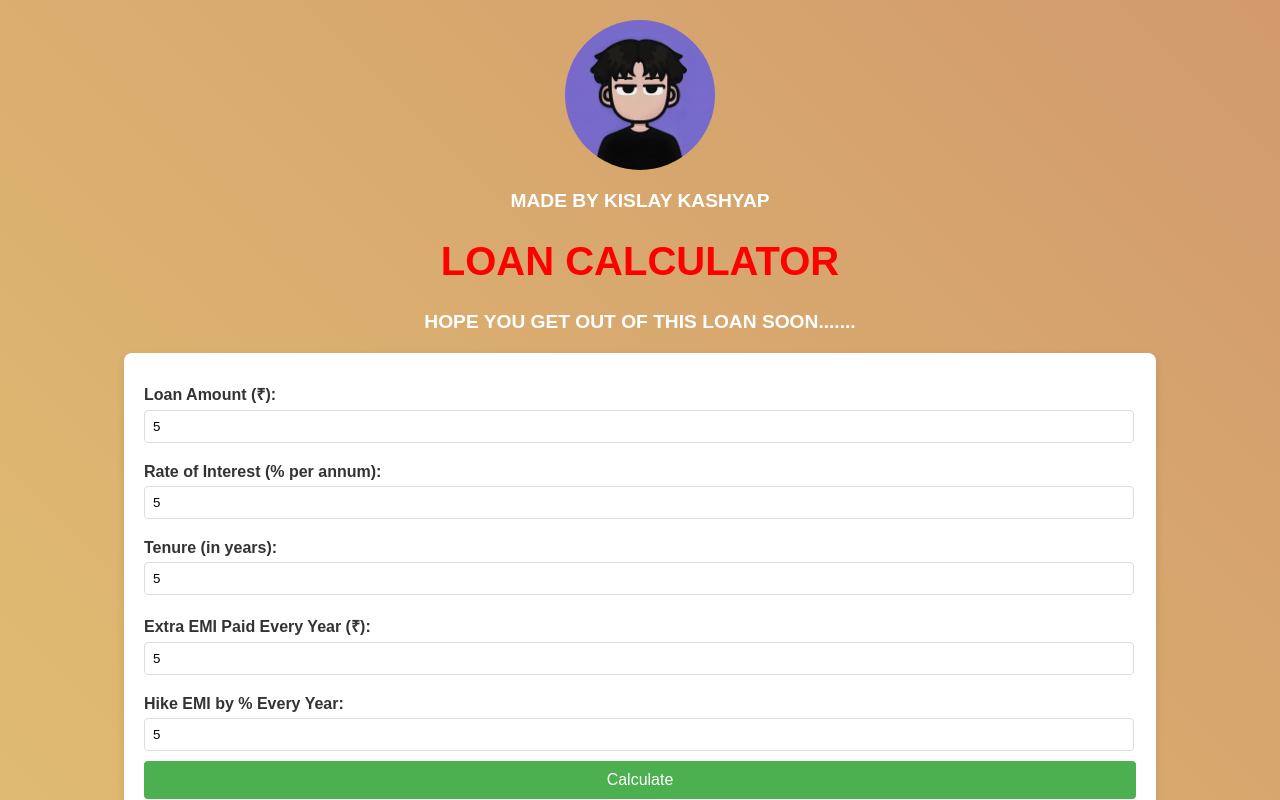
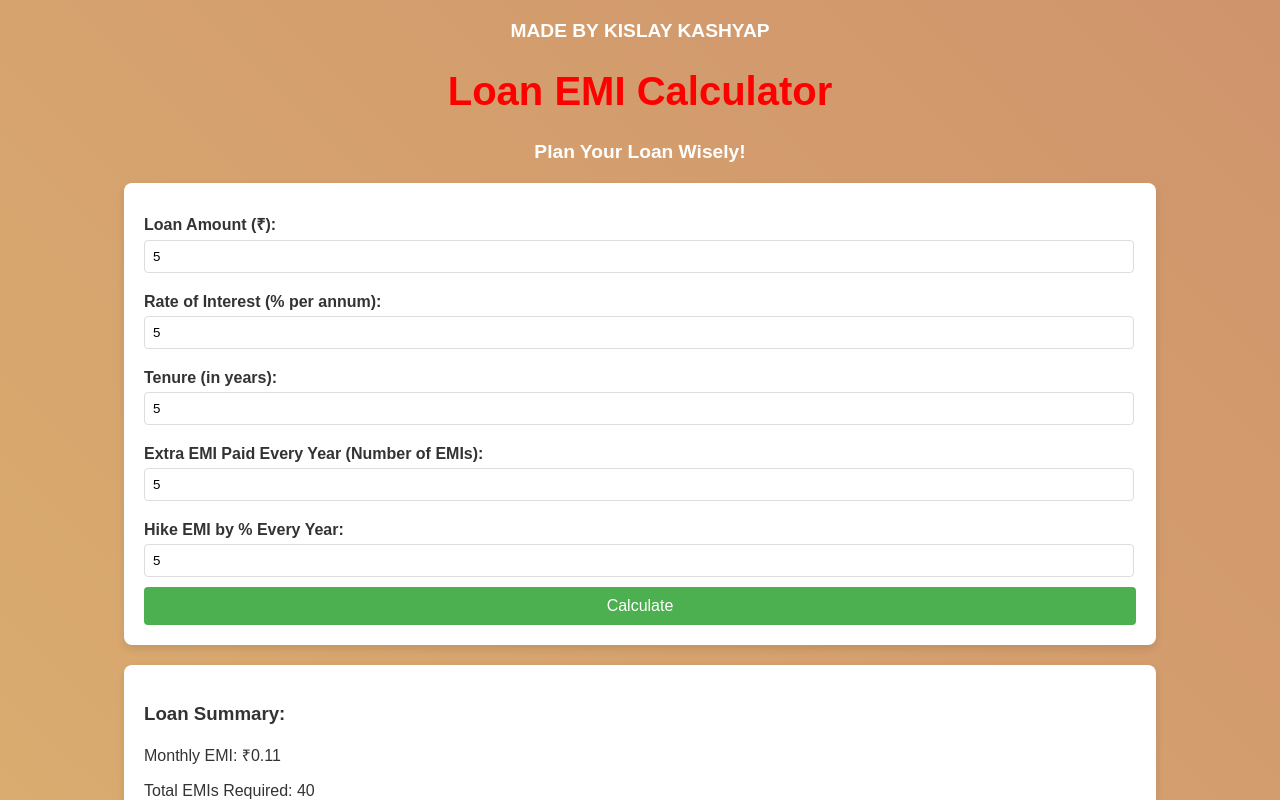
Before and after one commit to kislayjee/loan.calc, a plain HTML site: page index.html in a window 1280 px wide. Both pictures are taken after typing "5", "5", "5", "5", "5" into the empty fields and a click on the button "Calculate". Shown: the top 800 px of the page. Drawn offline with Linux system fonts and the light colour scheme.

Commit message:
Update index.html

```diff
--- a/index.html
+++ b/index.html
@@ -3,7 +3,7 @@
 <head>
     <meta charset="UTF-8">
     <meta name="viewport" content="width=device-width, initial-scale=1.0">
-    <title>LOAN CALCULATOR</title>
+    <title>Loan EMI Calculator</title>
     <style>
         body {
             font-family: Arial, sans-serif;
@@ -70,6 +70,7 @@
             border-radius: 8px;
             box-shadow: 0 4px 8px rgba(0, 0, 0, 0.1);
             text-align: left;
+            padding-bottom: 30px;
         }
         table {
             width: 100%;
@@ -89,10 +90,9 @@
     <script src="https://cdn.jsdelivr.net/npm/xlsx/dist/xlsx.full.min.js"></script>
 </head>
 <body>
-    <img src="photo_2024-11-07_20-34-08.jpg" alt="Profile Image" style="width: 150px; border-radius: 50%;">
     <h2>MADE BY KISLAY KASHYAP</h2>
-    <h1>LOAN CALCULATOR</h1>
-    <h2>HOPE YOU GET OUT OF THIS LOAN SOON.......</h2>
+    <h1>Loan EMI Calculator</h1>
+    <h2>Plan Your Loan Wisely!</h2>
 
     <form onsubmit="event.preventDefault(); calculateLoan();">
         <label for="loanAmount">Loan Amount (₹):</label>
@@ -104,7 +104,7 @@
         <label for="tenure">Tenure (in years):</label>
         <input type="number" id="tenure" name="tenure" required>
 
-        <label for="extraEMI">Extra EMI Paid Every Year (₹):</label>
+        <label for="extraEMI">Extra EMI Paid Every Year (Number of EMIs):</label>
         <input type="number" id="extraEMI" name="extraEMI">
 
         <label for="emiHikePercent">Hike EMI by % Every Year:</label>
@@ -114,7 +114,12 @@
     </form>
 
     <div class="result">
-        <button onclick="downloadSpreadsheet()">Download as Spreadsheet</button>
+        <h3>Loan Summary:</h3>
+        <p id="emiAmount"></p>
+        <p id="totalEMIs"></p>
+        <p id="interestSaved"></p>
+        <p id="loanCompletion"></p>
+        <button onclick="downloadSpreadsheet()">Download Loan Schedule</button>
         <table id="resultTable"></table>
     </div>
 
@@ -129,36 +134,47 @@
             let emi = (loanAmount * interestRate * Math.pow(1 + interestRate, tenure)) /
                       (Math.pow(1 + interestRate, tenure) - 1);
             let balance = loanAmount;
+            let totalEMIs = 0;
+            let originalInterest = emi * tenure - loanAmount;
+            let actualInterestPaid = 0;
             let table = `<tr><th>Month</th><th>EMI</th><th>Interest Paid</th><th>Principal Paid</th><th>Remaining Balance</th></tr>`;
 
             for (let month = 1; month <= tenure && balance > 0; month++) {
                 let interestPaid = balance * interestRate;
                 let principalPaid = emi - interestPaid;
                 balance -= principalPaid;
+                actualInterestPaid += interestPaid;
+                totalEMIs++;
 
                 if (month % 12 === 0) {
                     emi += emi * (emiHikePercent / 100);
-                    balance -= extraEMI;
+                    balance -= extraEMI * emi;
                 }
 
                 if (balance < 0) balance = 0;
 
                 table += `<tr>
                             <td>${month}</td>
-                            <td>₹${emi.toFixed(2)}</td>
-                            <td>₹${interestPaid.toFixed(2)}</td>
-                            <td>₹${principalPaid.toFixed(2)}</td>
-                            <td>₹${balance.toFixed(2)}</td>
+                            <td>${emi.toFixed(2)}</td>
+                            <td>${interestPaid.toFixed(2)}</td>
+                            <td>${principalPaid.toFixed(2)}</td>
+                            <td>${balance.toFixed(2)}</td>
                           </tr>`;
             }
 
+            let actualYears = (totalEMIs / 12).toFixed(1);
+            let interestSaved = originalInterest - actualInterestPaid;
+            document.getElementById("emiAmount").innerHTML = `Monthly EMI: ₹${emi.toFixed(2)}`;
+            document.getElementById("totalEMIs").innerHTML = `Total EMIs Required: ${totalEMIs}`;
+            document.getElementById("interestSaved").innerHTML = `Interest Saved: ₹${interestSaved.toFixed(2)}`;
+            document.getElementById("loanCompletion").innerHTML = `Loan Completed in ${actualYears} years instead of ${tenure / 12} years!`;
             document.getElementById("resultTable").innerHTML = table;
         }
 
         function downloadSpreadsheet() {
             let table = document.getElementById("resultTable");
             let wb = XLSX.utils.table_to_book(table, {sheet: "Loan Schedule"});
-            XLSX.writeFile(wb, "Loan_Calculation.xlsx");
+            XLSX.writeFile(wb, "Loan_Schedule.xlsx");
         }
     </script>
 </body>
```
